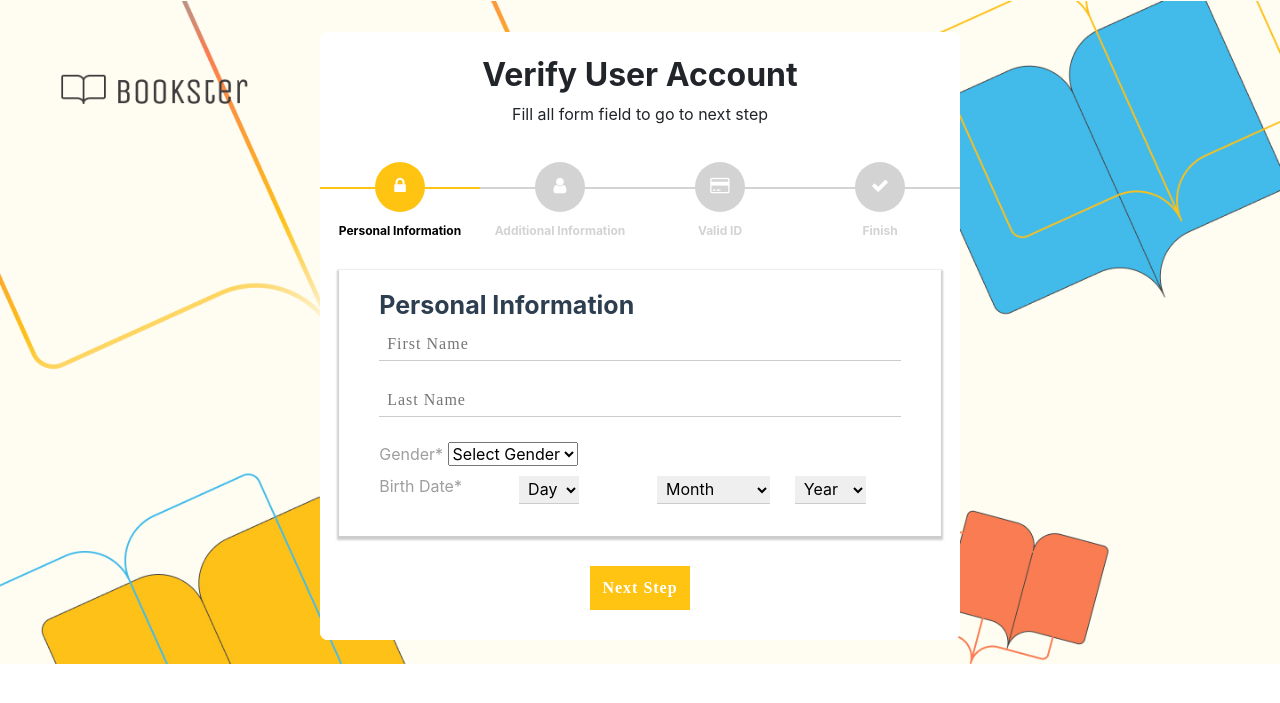
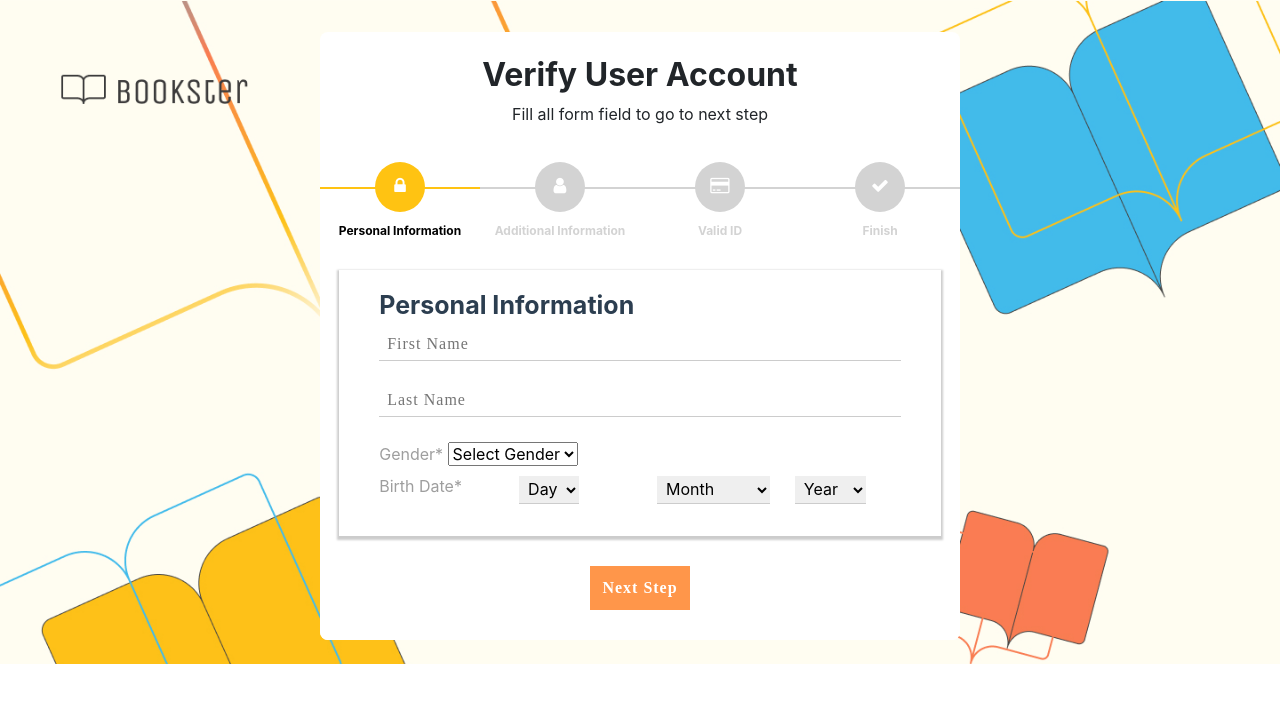
Before and after one commit to nasviil/bookster, a Flask app: template app/templates/request-verify.html in a window 1280 px wide. Shown: the top 703 px of the page. Run offline with Flask 3, Linux system fonts and the light colour scheme; the template is opened without the code that fills it, so the values that code supplies are empty; some libraries are stand-ins or nearby versions.

Commit message:
Changed action-button color

```diff
--- a/app/static/css/verify.css
+++ b/app/static/css/verify.css
@@ -87,7 +87,7 @@ html {
 
 #msform .action-button {
     width: 100px;
-    background: #FFC312;
+    background: #FF964A;
     font-weight: bold;
     color: white;
     border: 0 none;
```
